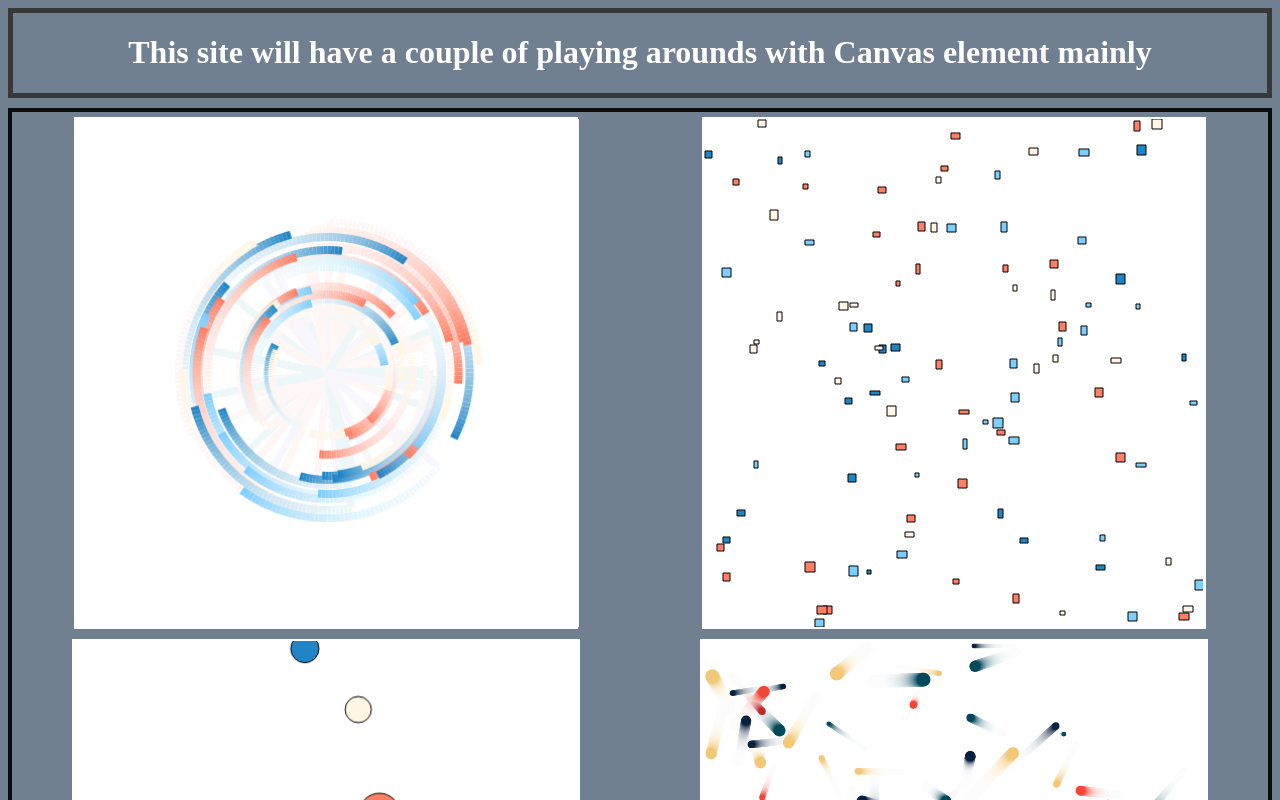
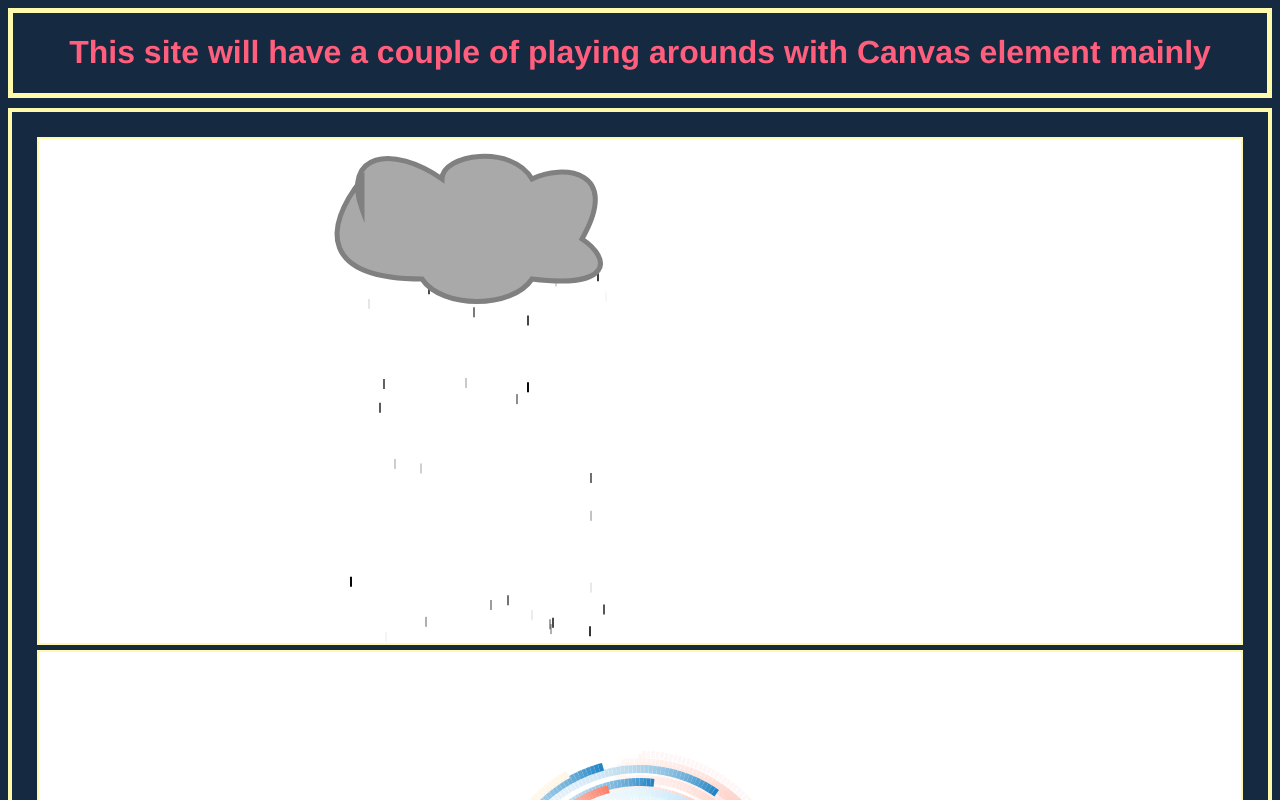
Before and after one commit to daglas4ever/daglas4ever.github.io, a plain HTML site: page index.html in a window 1280 px wide. Shown: the top 800 px of the page. Drawn offline with Linux system fonts and the light colour scheme; animation ran at ten frames a second.

Commit message:
more editing on css and javascript

```diff
--- a/canvas/CirclesFloating.js
+++ b/canvas/CirclesFloating.js
@@ -24,7 +24,7 @@ CirFlotCanvas.addEventListener("mouseleave", function(event) {
     CirFloMouse.y = undefined;
 });
 
-CirFlotCanvas.addEventListener('resize', function(event) {
+addEventListener('resize', function(event) {
 
     CirFlotCanvas.width = CirclesFloatingParent.offsetWidth;
     CirFlotCanvas.height = CirclesFloatingParent.offsetHeight;
@@ -119,6 +119,7 @@ var CirFLoaArraySize = 100;
 function cirFloInit() {
     circleArray = [];
     for (var i = 0; i < CirFLoaArraySize; i++) {
+
         var radius = Math.random() * 5 + 2;
         var x = Math.random() * (CirFlotCanvas.width - radius * 2) + radius;
         var y = Math.random() * (CirFlotCanvas.height - radius * 2) + radius;
@@ -135,7 +136,7 @@ function cirFloInit() {
 function cirFloAnimate() {
     requestAnimationFrame(cirFloAnimate);
     CirFloContext.fillStyle = 'rgba(255,255,255,.1)';
-    CirFloContext.fillRect(0, 0, CirFlotCanvas.width, CirFlotCanvas.height);
+    CirFloContext.fillRect(0, 0, CirclesFloatingParent.offsetWidth, CirclesFloatingParent.offsetHeight);
 
 
     for (var i = 0; i < circleArray.length; i++) {
--- a/canvas/CircularMotion.js
+++ b/canvas/CircularMotion.js
@@ -32,7 +32,7 @@ canvas.addEventListener("mouseleave", function(event) {
     CircularMouse.y = parent.offsetHeight / 2;
 });
 
-canvas.addEventListener("resize", function() {
+addEventListener("resize", function() {
 
 
     canvas.width = parent.offsetWidth - 5;
@@ -41,7 +41,7 @@ canvas.addEventListener("resize", function() {
 });
 /*
 canvas.addEventListener('click', function(event) {
-    //initCircle();
+    initCircle();
 });
 */
 // Utility Functions
@@ -117,7 +117,7 @@ function initCircle() {
 function animateCircle() {
     requestAnimationFrame(animateCircle);
     c.fillStyle = 'rgba(255,255,255,.05)';
-    c.fillRect(0, 0, canvas.width, canvas.height);
+    c.fillRect(0, 0, parent.offsetWidth, parent.offsetHeight);
     //c.clearRect(0, 0, canvas.width, canvas.height);
 
     for (var i = 0; i < parts.length; i++)
--- a/canvas/Gravity.js
+++ b/canvas/Gravity.js
@@ -27,7 +27,7 @@ GravityCanvas.addEventListener("mouseleave", function(event) {
     GravityMouse.y = undefined;
 });
 
-GravityCanvas.addEventListener("resize", function() {
+addEventListener("resize", function() {
     GravityCanvas.width = GravityParent.offsetWidth;
     GravityCanvas.height = GravityParent.offsetHeight;
 
--- /dev/null
+++ b/canvas/RainingCloud.js
@@ -0,0 +1,197 @@
+// Initial Setup
+
+var CloudCanvas = document.getElementById('CloudCanvas');
+var CloudContext = CloudCanvas.getContext('2d');
+var CloudParent = document.getElementById('CloudCanvasParent');
+CloudCanvas.width = CloudParent.offsetWidth;
+CloudCanvas.height = CloudParent.offsetHeight;
+
+// Event Listeners
+addEventListener("resize", function() {
+    CloudCanvas.width = CloudParent.offsetWidth;
+    CloudCanvas.height = CloudParent.offsetHeight;
+    cloudInit();
+});
+
+// Utility Functions
+function randomIntFromRange(min, max) {
+    return Math.floor(Math.random() * (max - min + 1) + min);
+}
+
+function randomColor(colors) {
+    return colors[Math.floor(Math.random() * colors.length)];
+}
+
+// Objects
+function Cloud(cp1x, cp1y, cp2x, cp2y, x, y) {
+    this.cp1x = cp1x;
+    this.cp1y = cp1y;
+    this.cp2x = cp2x;
+    this.cp2y = cp2y;
+    this.x = x;
+    this.y = y;
+    this.dx = 3;
+
+    this.draw = function() {
+        CloudContext.beginPath();
+        CloudContext.moveTo(this.cp1x + 40, this.cp1y - 50);
+        //CloudContext.bezierCurveTo(130, 90, 130, 140, 230, 140);
+        CloudContext.bezierCurveTo(
+            this.cp1x,
+            this.cp1y,
+            this.cp2x,
+            this.cp2y,
+            this.x,
+            this.y
+        );
+        CloudContext.bezierCurveTo(
+            this.cp1x + 120,
+            this.cp1y + 80,
+            this.cp2x + 190,
+            this.cp2y + 30,
+            this.x + 110,
+            this.y
+        );
+        CloudContext.bezierCurveTo(
+            this.cp1x + 290,
+            this.cp1y + 60,
+            this.cp2x + 290,
+            this.cp2y - 20,
+            this.x + 160,
+            this.y - 40
+        ); //(420, 150, 420, 120, 390, 100)
+        CloudContext.bezierCurveTo(
+            this.cp1x + 300,
+            this.cp1y - 60,
+            this.cp2x + 240,
+            this.cp2y - 115,
+            this.x + 110,
+            this.y - 100
+        );
+        CloudContext.bezierCurveTo(
+            this.cp1x + 190,
+            this.cp1y - 85,
+            this.cp2x + 120,
+            this.cp2y - 125,
+            this.x + 20,
+            this.y + -100
+        );
+        CloudContext.bezierCurveTo(
+            this.cp1x + 70,
+            this.cp1y - 85,
+            this.cp2x + 20,
+            this.cp2y + (15 - 140),
+            this.x + (170 - 230),
+            this.y + (70 - 140)
+        );
+        CloudContext.closePath();
+        CloudContext.lineWidth = 5;
+        CloudContext.fillStyle = 'darkgrey';
+        CloudContext.fill();
+        CloudContext.strokeStyle = 'grey';
+        CloudContext.stroke();
+        //
+    }
+    this.update = function() {
+
+        if (this.x + 200 > CloudParent.offsetWidth || this.x - 100 < 0)
+            this.dx = -this.dx;
+        this.cp1x += this.dx;
+        this.cp2x += this.dx;
+        this.x += this.dx;
+
+        this.draw();
+    }
+}
+
+function RainDrop(x, y, dy, dx, x2, y2, color) {
+    this.x = x;
+    this.y = y;
+    this.dy = dy == 0 ?
+        randomIntFromRange(1, 5) :
+        dy;
+    this.dx = dx == 0 ?
+        randomIntFromRange(1, 5) :
+        dx;
+    this.x2 = x2;
+    this.y2 = y2;
+    this.originalY2 = y2 - y;
+    this.originalX2 = x2;
+
+    this.color = color;
+
+    this.update = function() {
+
+        if (this.y > CloudCanvas.height) {
+            this.y = 0;
+            this.y2 = this.originalY2;
+            this.dy = Math.random() + 0.01;
+        }
+        this.y2 += this.dy;
+        this.y += this.dy;
+        this.dy += .33;
+
+        this.draw();
+    };
+
+    this.draw = function() {
+        CloudContext.beginPath();
+        CloudContext.moveTo(this.x, this.y);
+        CloudContext.lineTo(this.x2, this.y2);
+        CloudContext.strokeStyle = this.color;
+        CloudContext.lineWidth = Math.random() * 2;
+        if ((this.x > cloud.x - 80 && this.x < cloud.x + 200) && (this.y > cloud.y - 20 && this.y < CloudCanvas.height))
+            CloudContext.stroke();
+    };
+}
+
+// Implementation
+
+var rainDrops = [];
+var cloud;
+
+function cloudInit() {
+    cloud = new Cloud(130, 90, 130, 140, 230, 140);
+
+    rainDrops = [];
+    rainDropsAmount = CloudParent.offsetWidth / 3;
+    for (var i = 0; i < rainDropsAmount; i++) {
+        var x1,
+            y1,
+            dy,
+            dx,
+            x2,
+            y2,
+            color;
+
+        x = randomIntFromRange(0, CloudCanvas.width);
+        y = randomIntFromRange(0, CloudCanvas.height);
+        dx = randomIntFromRange(1, 3);
+        dy = Math.random();
+        x2 = x;
+        y2 = y + 10;
+        color = 'black'; //randomColor(colors);
+        rainDrops.push(new RainDrop(x, y, dy, dx, x2, y2, color));
+
+    }
+}
+var check = false;
+
+// Animation Loop
+function cloudAnimate() {
+    requestAnimationFrame(cloudAnimate);
+
+    CloudContext.clearRect(0, 0, CloudCanvas.width, CloudCanvas.height);
+
+    for (var i = 0; i < rainDrops.length; i++)
+        rainDrops[i].update();
+    cloud.update();
+
+    if (cloud.x > CloudCanvas.width / 2 - 200)
+        check = true;
+
+
+}
+
+cloudInit();
+cloudAnimate();
--- a/canvas/Rectangles around.js
+++ b/canvas/Rectangles around.js
@@ -34,14 +34,14 @@ RecCanvas.addEventListener("mouseleave", function(event) {
     mou.y = undefined;
 });
 
-RecCanvas.addEventListener("resize", function() {
+addEventListener("resize", function() {
     RecCanvas.width = RectanglesParent.offsetWidth - 5;
     RecCanvas.height = RectanglesParent.offsetHeight;
     initRect();
 });
 /*
 RecCanvas.addEventListener('click', function(event) {
-   // initRect();
+    initRect();
 });
 */
 
--- a/index.html
+++ b/index.html
@@ -20,21 +20,26 @@
 
         <div class="container">
 
+            <div class="box cloudbox" id="CloudCanvasParent">
+                <canvas id="CloudCanvas"></canvas>
+                <script src="./canvas/RainingCloud.js"></script>
+            </div>
+
             <div class="box" id="CircularCanvasParent">
 
-                <canvas id="CircularCanvas" width="95%" height="95%"></canvas>
+                <canvas id="CircularCanvas"></canvas>
                 <script src="./canvas/CircularMotion.js">
                 </script>
             </div>
 
 
             <div class="box" id="RectanglesCanvasParent">
-                <canvas id="RectanglesCanvas" width="95%" height="95%"></canvas>
+                <canvas id="RectanglesCanvas"></canvas>
                 <script src="./canvas/Rectangles around.js"></script>
             </div>
 
             <div class="box" id="GravityCanvasParent">
-                <canvas id="GravityCanvas" width="95%" height="95%"></canvas>
+                <canvas id="GravityCanvas"></canvas>
                 <script src="./canvas/Gravity.js"></script>
             </div>
 
@@ -43,7 +48,7 @@
                 <script src="./canvas/CirclesFloating.js"></script>
             </div>
             <!--        <div class="box"></div>
-            <div class="box"></div>
+
             <div class="box"></div>
 -->
         </div>
--- a/main.css
+++ b/main.css
@@ -1,16 +1,25 @@
+/*
 @media(min-width:720px) {
     .container {
         display: flex;
-        /* puts all the elements side by side */
-        /*align-items: flex-start*/
-        /*flex start toward the top felx end toward bottom*/
         justify-content: space-around;
         flex-wrap: wrap;
     }
 }
 
+
+/*variables*/
+
+:root {
+    --BaseBackColor: #152940;
+    --LightBlue: #45BDFF;
+    --LightPaige: #FFFAAB;
+    --LightRed: #FF5E7D;
+    --DarkRed: #8C001C;
+}
+
 body {
-    background-color: slategray;
+    background-color: var(--BaseBackColor);
 }
 
 .header {
@@ -18,26 +27,30 @@ body {
     margin-left: 0px;
     margin-right: 0px;
     margin-bottom: 10px;
-    border: 5px rgb(56, 56, 56) solid;
+    border: 5px var(--LightPaige) solid;
     text-align: center;
-    color: white;
+    color: var(--LightRed);
+    font-family: 'Franklin Gothic Medium', 'Arial Narrow', Arial, sans-serif;
 }
 
 .container {
-    border: 4px rgb(12, 12, 12) solid;
-    min-width: 525px;
+    border: 4px var(--LightPaige) solid;
+    min-width: 400px;
+    padding: 20px;
+    flex-wrap: wrap;
+    flex-direction: column;
 }
 
 .container div {
     display: flex;
-    border: 2px rgb(255, 255, 255) solid;
+    border: 2px var(--LightPaige) solid;
     margin: 5px;
 }
 
 .box {
-    min-width: 500px;
+    min-width: 300px;
     min-height: 500px;
     max-height: 650px;
-    max-width: 1200;
+    max-width: 2400;
     background-color: white;
 }
```
